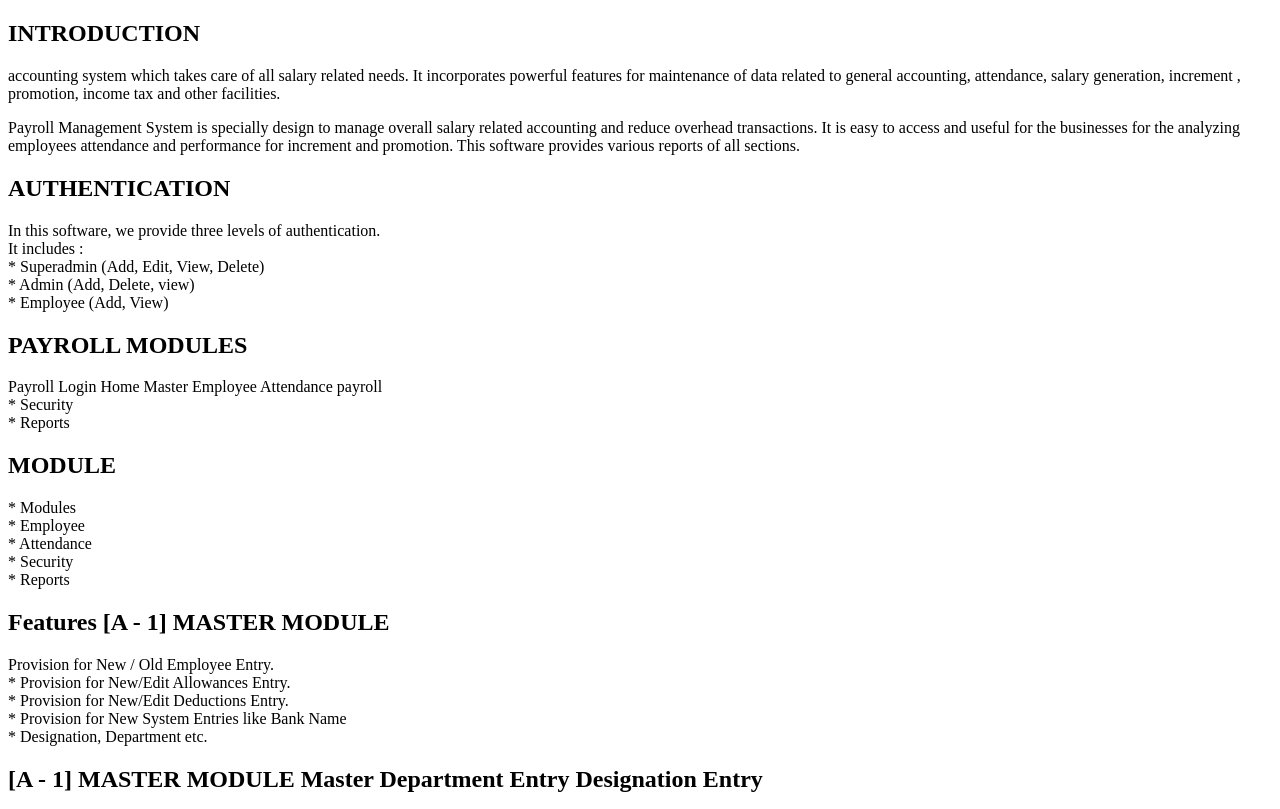
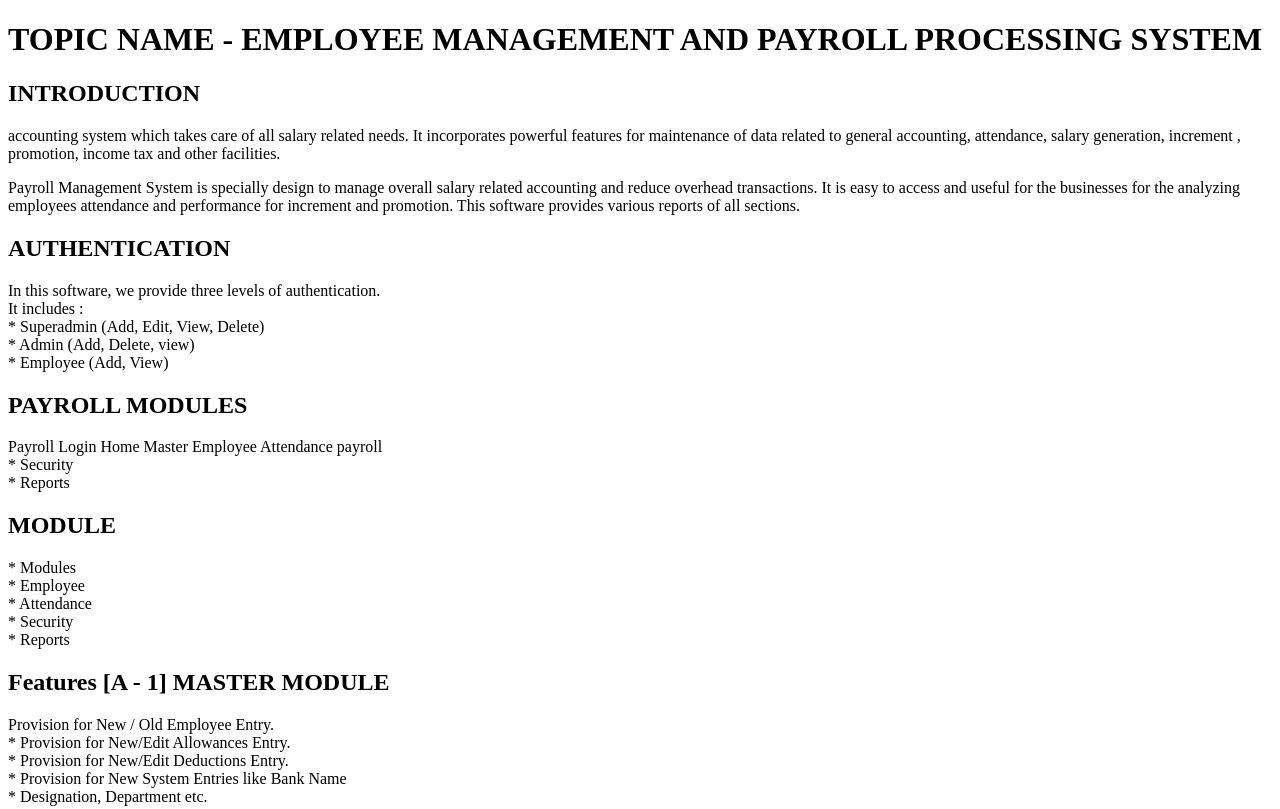
Before and after one commit to Arjun-2k19/PayrollManagementSystem, a plain HTML site: page index.html in a window 1280 px wide. Shown: the top 809 px of the page. Drawn offline with Linux system fonts and the light colour scheme.

Commit message:
Update index.html

```diff
--- a/index.html
+++ b/index.html
@@ -8,6 +8,8 @@
     <meta http-equiv="X-UA-Compatible" content="IE=edge">
     <meta name="viewport" content="width=device-width, initial-scale=1.0">
     <title>Customer List</title>
+<h1>TOPIC NAME - EMPLOYEE MANAGEMENT AND PAYROLL PROCESSING SYSTEM</h1>
+
 
 <h2>INTRODUCTION </h2>
 <p>accounting system which takes care of all salary related
```
